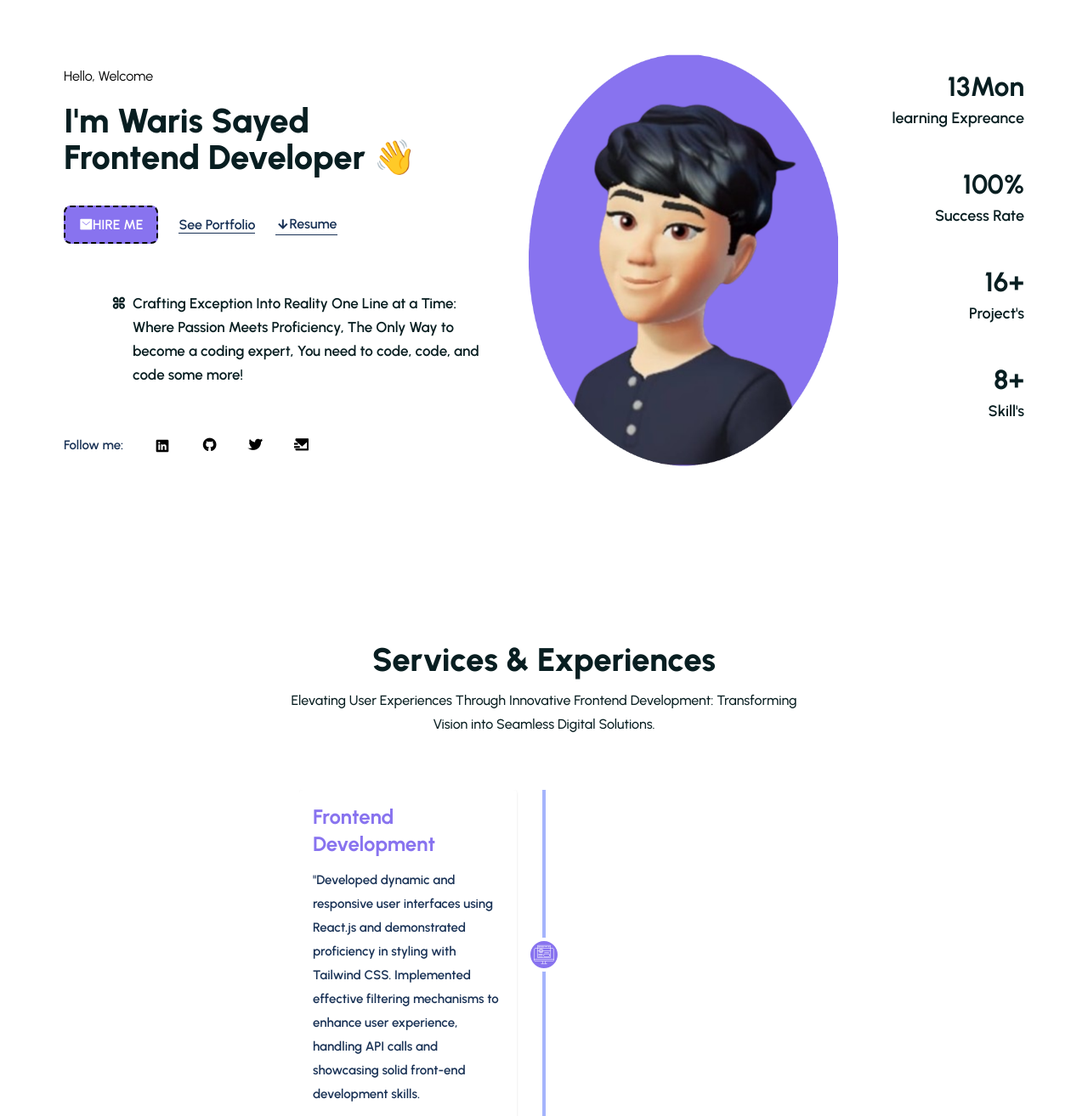
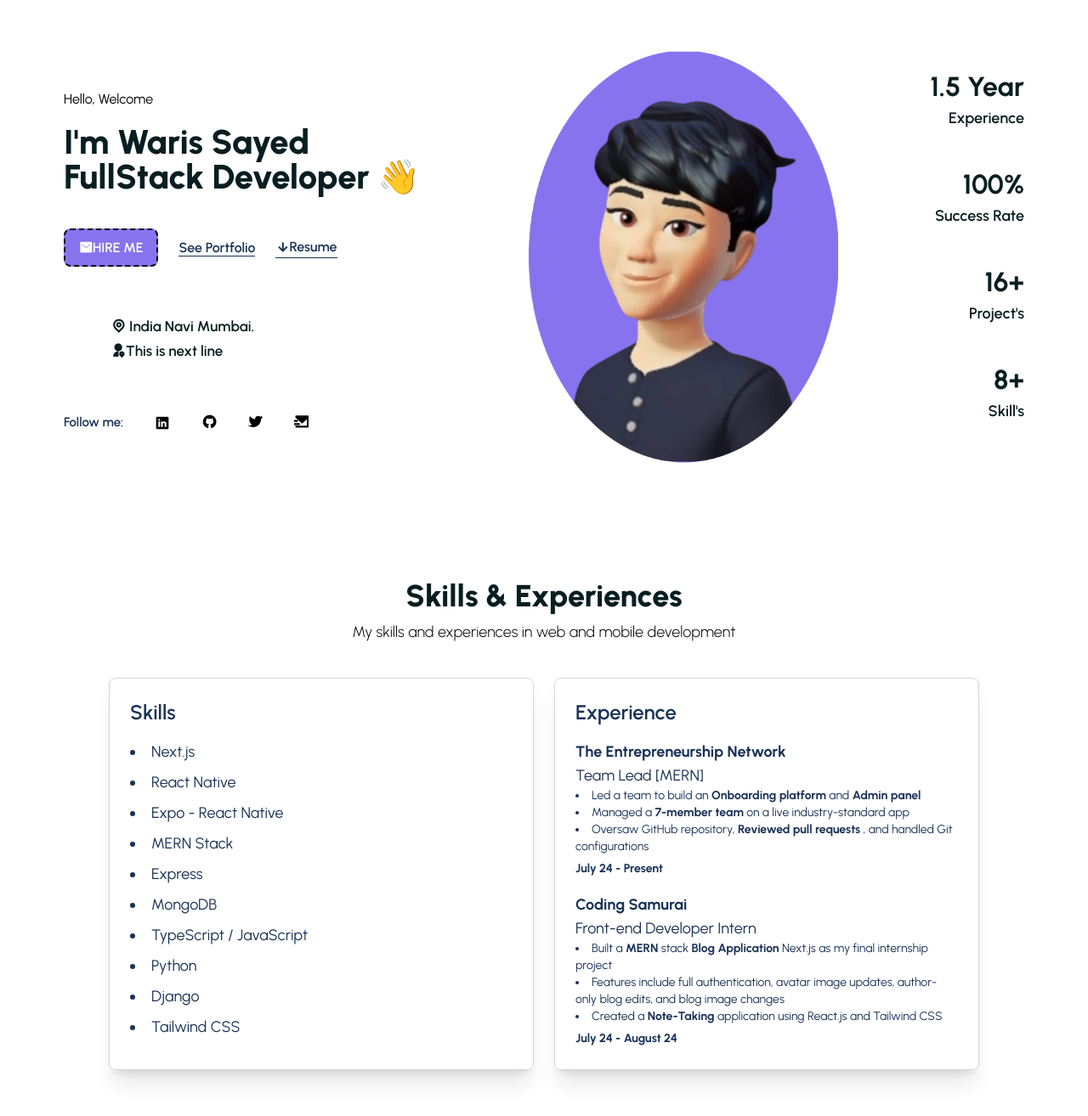
Before and after one commit to warissayed/Portfolio-website, a React (Create React App) app: page / in a window 1280 px wide. Shown: the part 896-2210 px from the top of the page at 85% size. Built offline with nearby package versions, Linux system fonts and the light colour scheme.

Commit message:
added new Skills and Experience section

```diff
--- a/src/App.css
+++ b/src/App.css
@@ -114,3 +114,40 @@ i.icon:hover {
 .icons-visible .icon {
   display: block;
 }
+
+/* This is for the slider card */
+@keyframes scrollX {
+  from {
+    transform: translateX(0);
+  }
+  to {
+    transform: translateX(-100%);
+  }
+}
+
+@keyframes scrollXReverse {
+  from {
+    transform: translateX(0);
+  }
+  to {
+    transform: translateX(100%);
+  }
+}
+
+.animate-scrollX {
+  animation: scrollX 30s linear infinite;
+}
+
+.animate-scrollXReverse {
+  animation: scrollXReverse 30s linear infinite;
+}
+
+.mask-gradient {
+  mask-image: linear-gradient(
+    to right,
+    rgba(0, 0, 0, 0) 0%,
+    rgba(0, 0, 0, 1) 10%,
+    rgba(0, 0, 0, 1) 90%,
+    rgba(0, 0, 0, 0) 100%
+  );
+}
--- a/src/App.js
+++ b/src/App.js
@@ -8,6 +8,7 @@ import Services from "./components/UI/Services";
 import Portfolio from "./components/UI/Portfolio";
 import Contact from "./components/UI/Contact";
 import MobileNavbar from "./components/Header/MobileNavbar";
+import SliderCard from "./components/UI/SliderCard";
 
 function App() {
   // useEffect(() => {
@@ -20,6 +21,7 @@ function App() {
       <MobileNavbar />
       <main>
         <Hero />
+        <SliderCard />
         <Services />
         <Portfolio />
         <Contact />
--- a/src/components/UI/Contact.jsx
+++ b/src/components/UI/Contact.jsx
@@ -28,10 +28,10 @@ const Contact = () => {
 
     emailjs
       .sendForm(
-        "service_tmm7ig9",
+        "service_6w2q0ci",
         "template_oyzdlc9",
         form.current,
-        "tJ3RzVBFwwZeezgjs"
+        "Y8BhfENygfrsLZ8Yj"
       )
       .then(
         (result) => {
@@ -56,7 +56,7 @@ const Contact = () => {
   };
 
   return (
-    <section id="contact" className="pb-16">
+    <section id="contact" className="pb-16 ">
       <div className="container">
         <Reveal>
           <motion.h2
@@ -70,21 +70,21 @@ const Contact = () => {
             className="text-headingColor font-[700] text-[2.5rem] mb-8"
           >
             Get in Touch
-          </motion.h2>{" "}
+          </motion.h2>
         </Reveal>
         <div className=" lg:flex mb:flex justify-between items-center">
           <div className=" sm:w-[100%] lg:w-[50%] mb:w-1/2 h-[300px] sm:h-[450px]">
             <iframe
               title="google-maps"
               src="https://www.google.com/maps/embed?pb=!1m18!1m12!1m3!1d30173.19819061955!2d72.9840858589816!3d19.035148355438192!2m3!1f0!2f0!3f0!3m2!1i1024!2i768!4f13.1!3m3!1m2!1s0x3be7c3c00e6d7511%3A0xafc4771f960328ec!2sNerul%2C%20Navi%20Mumbai%2C%20Maharashtra!5e0!3m2!1sen!2sin!4v1704575829880!5m2!1sen!2sin"
-              className="border-0 w-full h-full"
+              className="border-0 w-full h-full rounded-lg"
               allowFullScreen=""
               loading="lazy"
               referrerPolicy="no-referrer-when-downgrade"
             ></iframe>
           </div>{" "}
-          <div className="w-full mt-8 md:mt-0 sm:h-[450px] sm:w-[450px] md:w-[100%] lg:w-1/2 lg:flex items-center bg-indigo-200 px-4 lg:px-8 py-8">
-            <form ref={form} onSubmit={sendEmail} className="w-full">
+          <div className="w-full mt-8 md:mt-0 sm:h-[450px] sm:w-[450px] md:w-[100%] lg:w-1/2 lg:flex items-center bg-[#b2a4f5] px-4 lg:px-8 py-8 rounded-md">
+            <form ref={form} onSubmit={sendEmail} className="w-full ">
               <div className="mb-5">
                 <input
                   type="text"
--- a/src/components/UI/Hero.jsx
+++ b/src/components/UI/Hero.jsx
@@ -1,7 +1,7 @@
 import React from "react";
 import heroImg from "../../assets/images/Avatar 2.png";
 import CountUp from "react-countup";
-import rasume from "../../assets/pdf/warissayed (2).pdf";
+import resume from "../../assets/pdf/warissayed (2).pdf";
 import { motion } from "framer-motion";
 import { Reveal } from "../Animation/Reveal";
 import { RevealX } from "../Animation/RevealX";
@@ -50,7 +50,7 @@ const Hero = () => {
                     ease: "easeInOut",
                   }}
                 >
-                  Frontend Developer 👋
+                  FullStack Developer 👋
                 </motion.h1>
               </motion.h1>{" "}
             </Reveal>
@@ -72,8 +72,8 @@ const Hero = () => {
               </Reveal>
               <Reveal>
                 <a
-                  href={rasume}
-                  download={rasume}
+                  href={resume}
+                  download={resume}
                   className=" text-smallTextColor font-[600] text-[16px] border-b border-solid border-smallTextColor flex"
                 >
                   <i class="ri-arrow-down-line"></i> Resume
@@ -85,11 +85,10 @@ const Hero = () => {
               {" "}
               <p className="flex gap-2 text-headingColor mt-14 font-[600] text-[17px] leading-7 sm:pl-14 sm:pr-10">
                 <span>
-                  <i class="ri-apps-line"></i>
+                  <i className="ri-map-pin-line"></i> India Navi Mumbai.
+                  <br /> <i className="ri-user-location-fill"></i>This is next
+                  line
                 </span>
-                Crafting Exception Into Reality One Line at a Time: Where
-                Passion Meets Proficiency, The Only Way to become a coding
-                expert, You need to code, code, and code some more!
               </p>
             </RevealX>
             <Reveal>
@@ -110,7 +109,7 @@ const Hero = () => {
                     href="https://www.linkedin.com/in/warissayed/"
                     className="text-smallTextColor text-[18px] font-[600]"
                   >
-                    {/**=========linkdin svg =======*/}
+                    {/**=========linkedin svg =======*/}
                     <svg
                       className="w-[20px] h-[20px]"
                       xmlns="http://www.w3.org/2000/svg"
@@ -122,7 +121,7 @@ const Hero = () => {
                     >
                       <path d="M24,4H6C4.895,4,4,4.895,4,6v18c0,1.105,0.895,2,2,2h18c1.105,0,2-0.895,2-2V6C26,4.895,25.105,4,24,4z M10.954,22h-2.95 v-9.492h2.95V22z M9.449,11.151c-0.951,0-1.72-0.771-1.72-1.72c0-0.949,0.77-1.719,1.72-1.719c0.948,0,1.719,0.771,1.719,1.719 C11.168,10.38,10.397,11.151,9.449,11.151z M22.004,22h-2.948v-4.616c0-1.101-0.02-2.517-1.533-2.517 c-1.535,0-1.771,1.199-1.771,2.437V22h-2.948v-9.492h2.83v1.297h0.04c0.394-0.746,1.356-1.533,2.791-1.533 c2.987,0,3.539,1.966,3.539,4.522V22z"></path>
                     </svg>
-                    {/**=========linkdin svg End =======*/}
+                    {/**=========linkedin svg End =======*/}
                   </a>
                 </span>
                 <span>
@@ -183,10 +182,17 @@ const Hero = () => {
           <div className="md:basis-1/5 flex-col justify-between text-center mt-10 flex-wrap gap-3 md:mt-0 md:flex-col md:justify-end md:text-end">
             <div className="mb-10">
               <h2 className="text-headingColor font-[700] text-[32px] ">
-                <CountUp start={0} end={13} duration={2} suffix="Mon" />
+                <CountUp
+                  start={0.0}
+                  end={1.5}
+                  duration={2}
+                  decimals={1}
+                  suffix=" Year"
+                />
               </h2>
+
               <h4 className="text-headingColor font-[600] text-[18px] ">
-                learning Expreance
+                Experience
               </h4>
             </div>
 
--- /dev/null
+++ b/src/components/UI/SliderCard.jsx
@@ -0,0 +1,111 @@
+import React from "react";
+import RevealX from "../Animation/RevealX";
+
+function SliderCard() {
+  return (
+    <div className="w-full h-full flex items-center justify-center bg-white px-4 lg:px-10">
+      <div className="w-full max-w-screen-lg flex flex-col items-center">
+        <div className="text-headingColor font-extrabold text-4xl mb-2 text-center">
+          Skills & Experiences
+        </div>
+        <div className="text-lg font-light mb-10 text-black text-center">
+          My skills and experiences in web and mobile development
+        </div>
+
+        <div className="w-full grid grid-cols-1 md:grid-cols-2 gap-6">
+          {/* Skills Section */}
+
+          <div className="border hover:bg-primaryColor hover:text-white  border-gray-300 text-smallTextColor  rounded-lg shadow-xl p-6 ">
+            <h2 className=" text-2xl font-semibold mb-4">Skills</h2>
+            <ul className=" text-lg space-y-2 list-disc list-inside">
+              <li className="hover:text-xl transition-all duration-200">
+                Next.js
+              </li>
+              <li className="hover:text-xl transition-all duration-200">
+                React Native
+              </li>
+              <li className="hover:text-xl transition-all duration-200">
+                Expo - React Native
+              </li>
+              <li className="hover:text-xl transition-all duration-200">
+                MERN Stack
+              </li>
+              <li className="hover:text-xl transition-all duration-200">
+                Express
+              </li>
+              <li className="hover:text-xl transition-all duration-200">
+                MongoDB
+              </li>
+              <li className="hover:text-xl transition-all duration-200">
+                TypeScript / JavaScript
+              </li>
+              <li className="hover:text-xl transition-all duration-200">
+                Python
+              </li>
+              <li className="hover:text-xl transition-all duration-200">
+                Django
+              </li>
+              <li className="hover:text-xl transition-all duration-200">
+                Tailwind CSS
+              </li>
+            </ul>
+          </div>
+
+          {/* Experience Section */}
+          <div className="border hover:bg-primaryColor hover:text-white  border-gray-300 text-smallTextColor  rounded-lg shadow-xl p-6 ">
+            <h2 className=" text-2xl font-semibold mb-4">Experience</h2>
+            <ul className=" text-lg space-y-4">
+              <li>
+                <strong>The Entrepreneurship Network</strong>
+                <br />
+                Team Lead [MERN] <br />
+                <ul className="list-disc list-inside">
+                  <li className=" text-sm     transition-all duration-200">
+                    Led a team to build an{" "}
+                    <span className="font-bold">Onboarding platform </span> and
+                    <span className="font-bold"> Admin panel</span>
+                  </li>
+                  <li className="text-sm     transition-all duration-200">
+                    Managed a <span className="font-bold">7-member team </span>
+                    on a live industry-standard app
+                  </li>
+                  <li className=" text-sm    transition-all duration-200">
+                    Oversaw GitHub repository,{" "}
+                    <span className="font-bold">Reviewed pull requests</span> ,
+                    and handled Git configurations
+                  </li>
+                </ul>
+                <span className="text-sm font-bold">July 24 - Present</span>
+              </li>
+
+              <li>
+                <strong>Coding Samurai</strong>
+                <br />
+                Front-end Developer Intern
+                <br />
+                <ul className="list-disc list-inside">
+                  <li className=" text-sm    transition-all duration-200">
+                    Built a <span className="font-bold">MERN </span> stack{" "}
+                    <span className="font-bold">Blog Application </span>
+                    Next.js as my final internship project
+                  </li>
+                  <li className=" text-sm    transition-all duration-200">
+                    Features include full authentication, avatar image updates,
+                    author-only blog edits, and blog image changes
+                  </li>
+                  <li className=" text-sm    transition-all duration-200">
+                    Created a <span className="font-bold">Note-Taking </span>
+                    application using React.js and Tailwind CSS
+                  </li>
+                </ul>
+                <span className="text-sm font-bold">July 24 - August 24</span>
+              </li>
+            </ul>
+          </div>
+        </div>
+      </div>
+    </div>
+  );
+}
+
+export default SliderCard;
```
